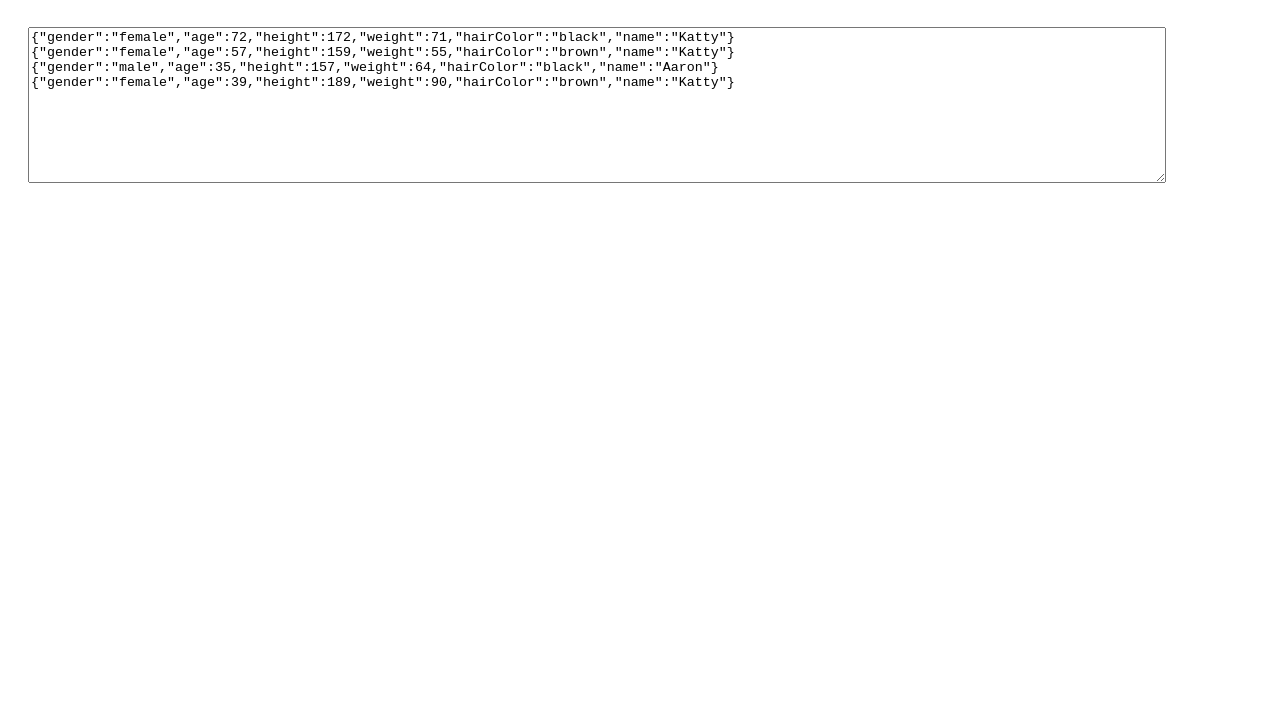
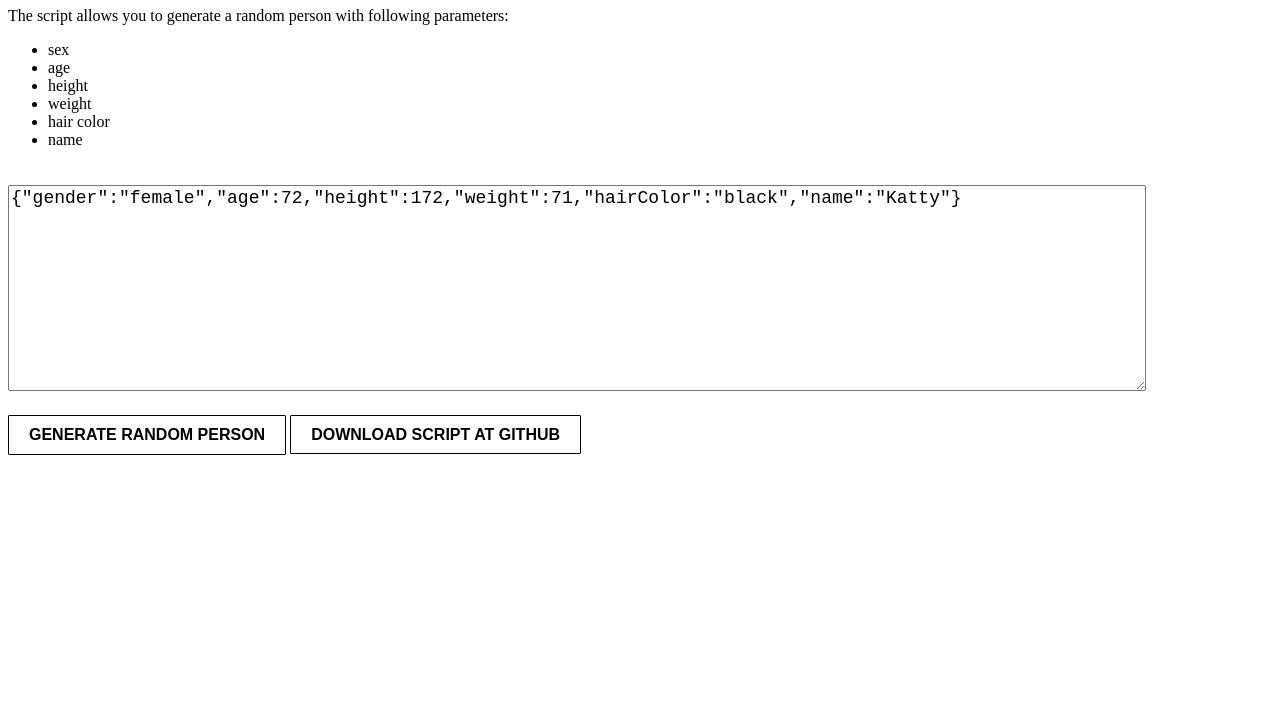
Before and after one commit to romanzino/RandomPerson, a website: page index.html in a window 1280 px wide. Shown: the part 73-800 px from the top of the page. Drawn offline with Linux system fonts and the light colour scheme.

Commit message:
Changed demo page

```diff
--- a/index.html
+++ b/index.html
@@ -7,24 +7,66 @@
 		* {
 			box-sizing: border-box;
 		}
+		body {
+			font-size: 16px;
+		}
 		.textarea {
 			width: 90%;
-			margin: 20px;
+			margin: 20px 0;
+			font-size: 18px;
+		}
+		.button {
+			padding: 10px 20px;
+			text-transform: uppercase;
+			font-weight: bold;
+			font-size: 16px;
+			font-family: sans-serif;
+			color: #000;
+			background-color: transparent;
+			border: 1px solid #000;
+			cursor: pointer;
+			transition: background-color 100ms linear;
+			text-decoration: none;
+			border-radius: 1px;
+		}
+		.button:hover {
+			background-color: #FBF6F6;
 		}
 	</style>
 </head>
 <body>
-	<h1>Random persons:</h1>
+	<main>
+		<h1>Javascript random person generator</h1>
+		<p>The script allows you to generate a random person with following parameters:</p>
+		<ul>
+			<li>sex</li>
+			<li>age</li>
+			<li>height</li>
+			<li>weight</li>
+			<li>hair color</li>
+			<li>name</li>
+		</ul>
+	</main>
 	<textarea class="textarea" id="result" cols="30" rows="10"></textarea>
+	<div>
+		<button class="button" data-start>Generate random person</button>
+		<a href="https://github.com/Linnas/RandomPerson" class="button" role="button">Download script at github</a>
+	</div>
 	<script src="js/personGenerator.js"></script>
 	<script>
-		var element = document.getElementById("result");
-		element.insertAdjacentHTML("afterbegin", new RandomPerson().toString()+"\n");
+		var interval, element;
 
-		setInterval(function () {
+		element = document.getElementById("result");
+
+		window.onload = generate;
+
+		document.querySelector("[data-start]").onclick = function () {
+			generate();
+		}
+
+		function generate() {
 			element.insertAdjacentHTML("beforeEnd", new RandomPerson().toString()+"\n");
-		}, 1500);
-
+		}
 	</script>
 </body>
 </html>
```
Also changed, not shown: README.md.
